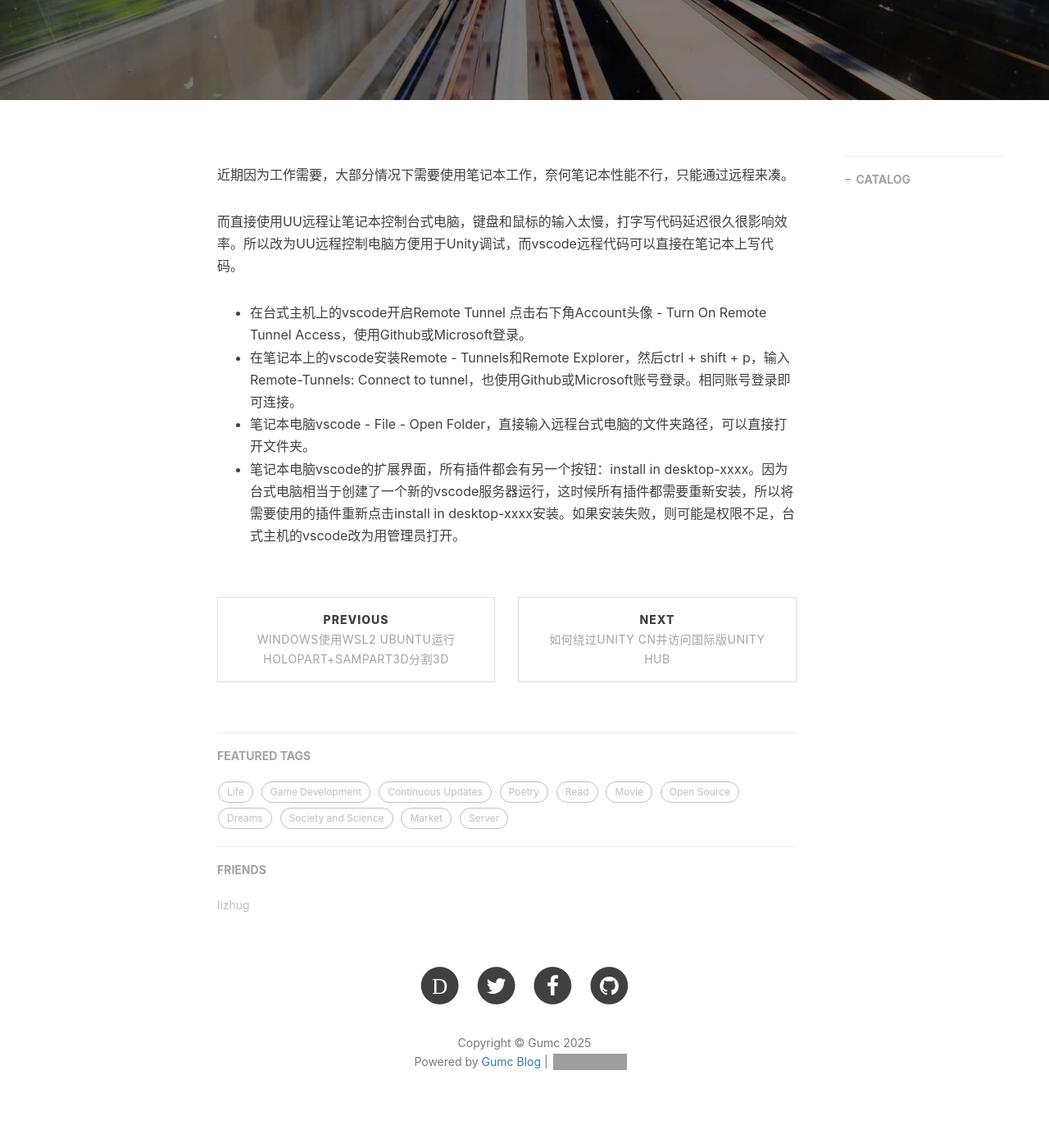
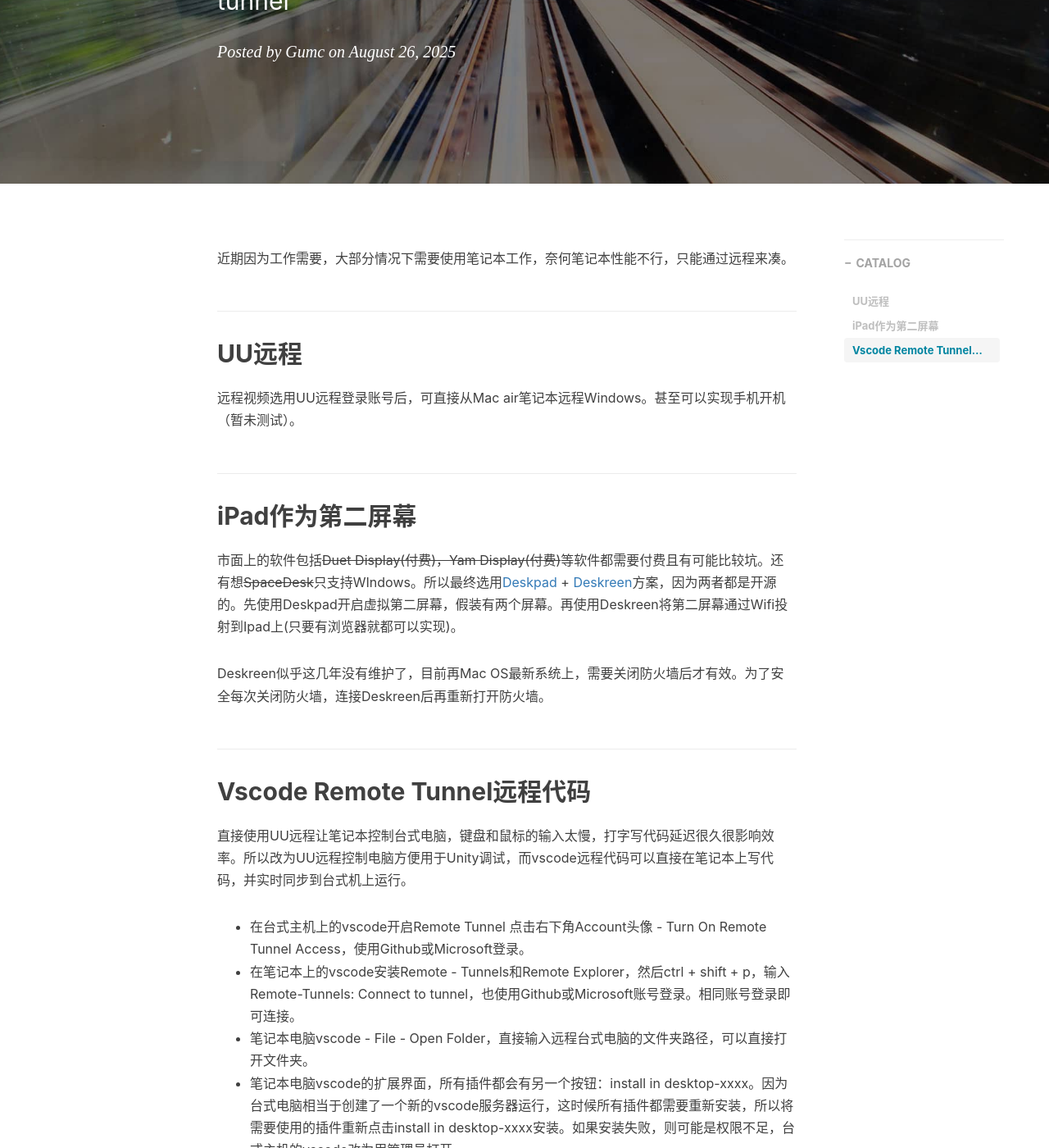
Before and after one commit to gumcstronger/gumcstronger.github.io, a Jekyll site: the page built from _posts/2025/2025-08-26-vscode-remote.md, in a window 1280 px wide and 1400 px high, scrolled down 401 px. Shown: the whole window at 82% size. Built offline with Jekyll 4.4.1, drawn with Linux system fonts in a browser that asks for light colours; nearby versions of some CDN libraries; comment, search, counter and statistics services are not loaded; some of the changed text lies outside the part shown; grey boxes are pictures that could not be loaded.

Commit message:
Update 2025-08-26-vscode-remote.md

```diff
--- a/_posts/2025/2025-08-26-vscode-remote.md
+++ b/_posts/2025/2025-08-26-vscode-remote.md
@@ -1,7 +1,7 @@
 ---
 layout:     post
-title:      "Vscode实现远程工作"
-subtitle:   "Vscode Remote tunnel"
+title:      "远程工作：UU一键远程，iPad第二屏幕,vscode远程代码"
+subtitle:   "UU Remote & Ipad Second Screen & Vscode Remote tunnel"
 date:       2025-08-26 12:15:00
 language:   zh-CN
 author:     "Gumc"
@@ -12,7 +12,19 @@ tags:
 ---
 近期因为工作需要，大部分情况下需要使用笔记本工作，奈何笔记本性能不行，只能通过远程来凑。
 
-而直接使用UU远程让笔记本控制台式电脑，键盘和鼠标的输入太慢，打字写代码延迟很久很影响效率。所以改为UU远程控制电脑方便用于Unity调试，而vscode远程代码可以直接在笔记本上写代码。
+## UU远程
+
+远程视频选用UU远程登录账号后，可直接从Mac air笔记本远程Windows。甚至可以实现手机开机（暂未测试）。
+
+## iPad作为第二屏幕
+
+市面上的软件包括~~Duet Display(付费)，Yam Display(付费)~~等软件都需要付费且有可能比较坑。还有想~~SpaceDesk~~只支持WIndows。所以最终选用[Deskpad ](https://github.com/Stengo/DeskPad)+ [Deskreen](https://github.com/pavlobu/deskreen)方案，因为两者都是开源的。先使用Deskpad开启虚拟第二屏幕，假装有两个屏幕。再使用Deskreen将第二屏幕通过Wifi投射到Ipad上(只要有浏览器就都可以实现)。
+
+Deskreen似乎这几年没有维护了，目前再Mac OS最新系统上，需要关闭防火墙后才有效。为了安全每次关闭防火墙，连接Deskreen后再重新打开防火墙。
+
+## Vscode Remote Tunnel远程代码
+
+直接使用UU远程让笔记本控制台式电脑，键盘和鼠标的输入太慢，打字写代码延迟很久很影响效率。所以改为UU远程控制电脑方便用于Unity调试，而vscode远程代码可以直接在笔记本上写代码，并实时同步到台式机上运行。
 
 * 在台式主机上的vscode开启Remote Tunnel
   点击右下角Account头像 - Turn On Remote Tunnel Access，使用Github或Microsoft登录。
```
